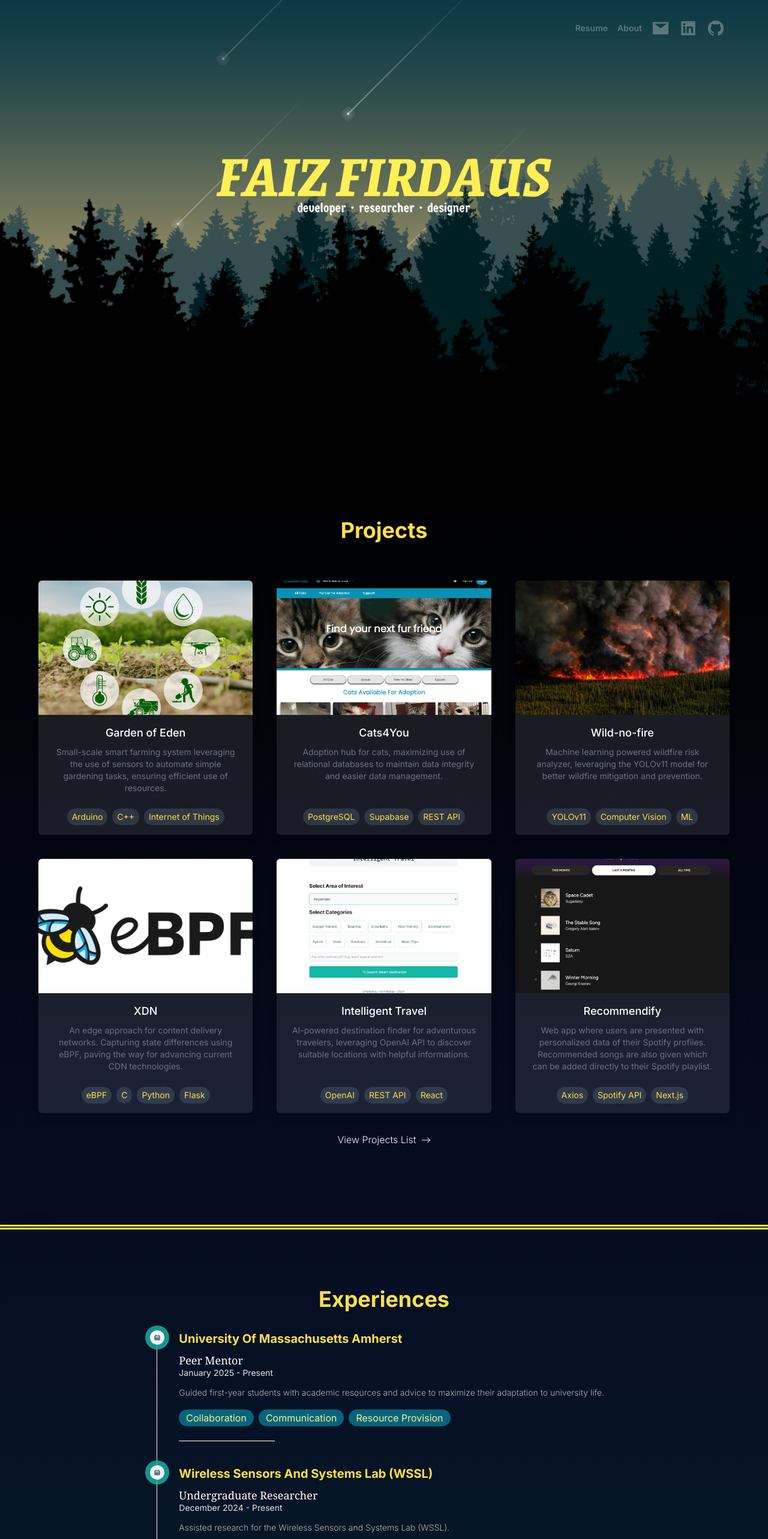
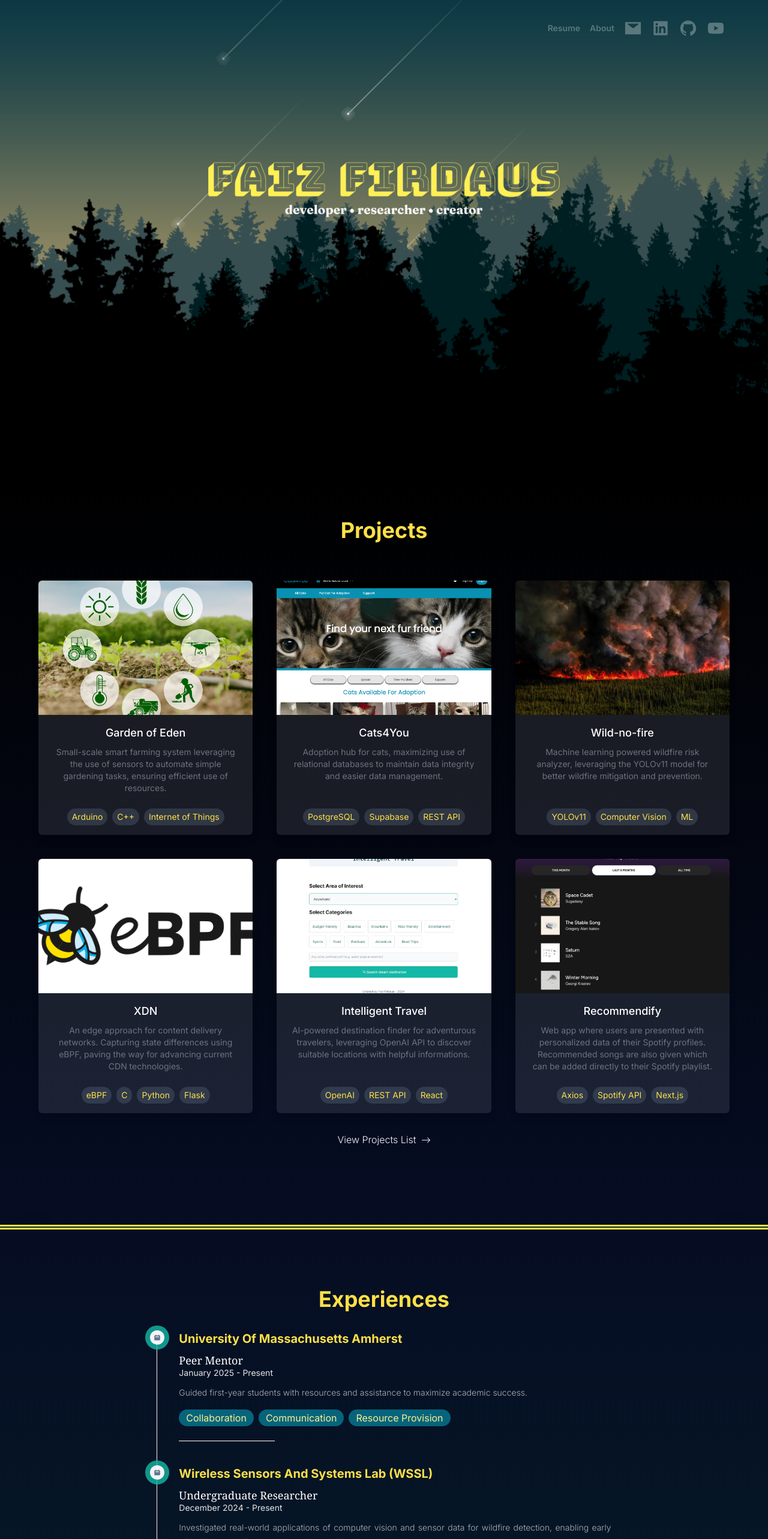
Before and after one commit to faizfrds/portfolio-v2, a Next.js app: page / in a window 1280 px wide. Shown: the top 2566 px of the page at 60% size. Built offline with nearby package versions, Linux system fonts and the light colour scheme.

Commit message:
updated header and experience

```diff
--- a/components/Experiences.tsx
+++ b/components/Experiences.tsx
@@ -7,7 +7,7 @@ const experiences = [
     company: "University of Massachusetts Amherst",
     title: "Peer Mentor",
     date: "January 2025 - Present",
-    desc: "Guided first-year students with academic resources and advice to maximize their adaptation to university life.",
+    desc: "Guided first-year students with resources and assistance to maximize academic success.",
     tools: ["Collaboration", "communication", "resource provision"],
   },
   {
@@ -15,8 +15,8 @@ const experiences = [
     company: "Wireless Sensors and Systems Lab (WSSL)",
     title: "Undergraduate Researcher",
     date: "December 2024 - Present",
-    desc: "Assisted research for the Wireless Sensors and Systems Lab (WSSL).",
-    tools: ["python", "C++", "Data analysis"],
+    desc: "Investigated real-world applications of computer vision and sensor data for wildfire detection, enabling early mitigation strategies and damage prevention.",
+    tools: ["YOLOv11", "Computer Vision", "Image datasets"],
   },
   {
     url: "https://www.cics.umass.edu/",
@@ -37,7 +37,7 @@ const experiences = [
   {
     url: "https://www.umass.edu/",
     company: "University of Massachusetts Amherst",
-    title: "Research Assistant",
+    title: "Undergraduate Researcher",
     date: "June 2024 - September 2024",
     desc: "Conducted in-depth research on eBPF to capture state differences in applications, aimed at advancing CDN technologies through edge computing. Additionally implemented proof-of-concept models for performance enhancement.",
     tools: ["eBPF", "C", "Python", "Docker", "Flask"],
@@ -70,14 +70,14 @@ const experiences = [
 ];
 
 const courses = [
-  "Data Structures (Java)",
+  "Machine Learning",
   "Algorithms",
   "Computer Systems (C)",
   "Python Programming",
-  "Database Management (SQL)",
+  "Information Systems (SQL)",
   "Web Programming",
   "Computer Network and Security",
-  "Statistics and Probability",
+  "Advanced Linear Algebra",
   "Human-Computer Interaction",
 ];
 
--- a/components/Header.tsx
+++ b/components/Header.tsx
@@ -49,7 +49,7 @@ export default function Header() {
           <div
             className="absolute top-0 left-0 w-full h-full bg-cover bg-center"
             style={{
-              backgroundImage: "url(/images/nametag.png)",
+              backgroundImage: "url(/images/nametag2.png)",
               transform: `translateY(${offset * -0.05}px)`,
             }}
           />
--- a/components/Navbar.tsx
+++ b/components/Navbar.tsx
@@ -5,6 +5,7 @@ import {
   AiFillGithub,
   AiFillMail,
   AiOutlineMenu,
+  AiFillYoutube
 } from "react-icons/ai";
 
 export default function Navbar() {
@@ -69,6 +70,16 @@ export default function Navbar() {
                 size={30}
               />
             </a>
+            <a
+              href="https://www.youtube.com/@faizfrds27"
+              target="#"
+              rel="noopener noreferrer"
+            >
+              <AiFillYoutube
+                className="text-white/30 hover:text-yellow-100 transition"
+                size={30}
+              />
+            </a>
           </div>
 
           <div className="md:hidden z-20">
@@ -79,7 +90,7 @@ export default function Navbar() {
         </div>
 
         <div
-          className={`lg:hidden absolute top-18 right-0 w-full flex flex-col items-center space-y-4 transition-all  duration-500 ease-in-out top-0 pt-20 ${
+          className={`lg:hidden absolute top-0 right-0 w-full flex flex-col items-center space-y-4 transition-all  duration-500 ease-in-out pt-20 pb-6 ${
             isOpen ? " max-h-screen delay-100" : "max-h-0 opacity-0"
           } overflow-hidden bg-custom-teal rounded-2xl p-4`}
         >
@@ -122,6 +133,14 @@ export default function Navbar() {
           >
             GitHub
           </a>
+          <a
+            href="https://www.youtube.com/@faizfrds27"
+            target="#"
+            rel="noopener noreferrer"
+            className="text-sm font-bold text-yellow-200 shadow-lg"
+          >
+            YouTube
+          </a>
         </div>
       </nav>
     </div>
```
Also changed, not shown: public/images/nametag2.png (added).
